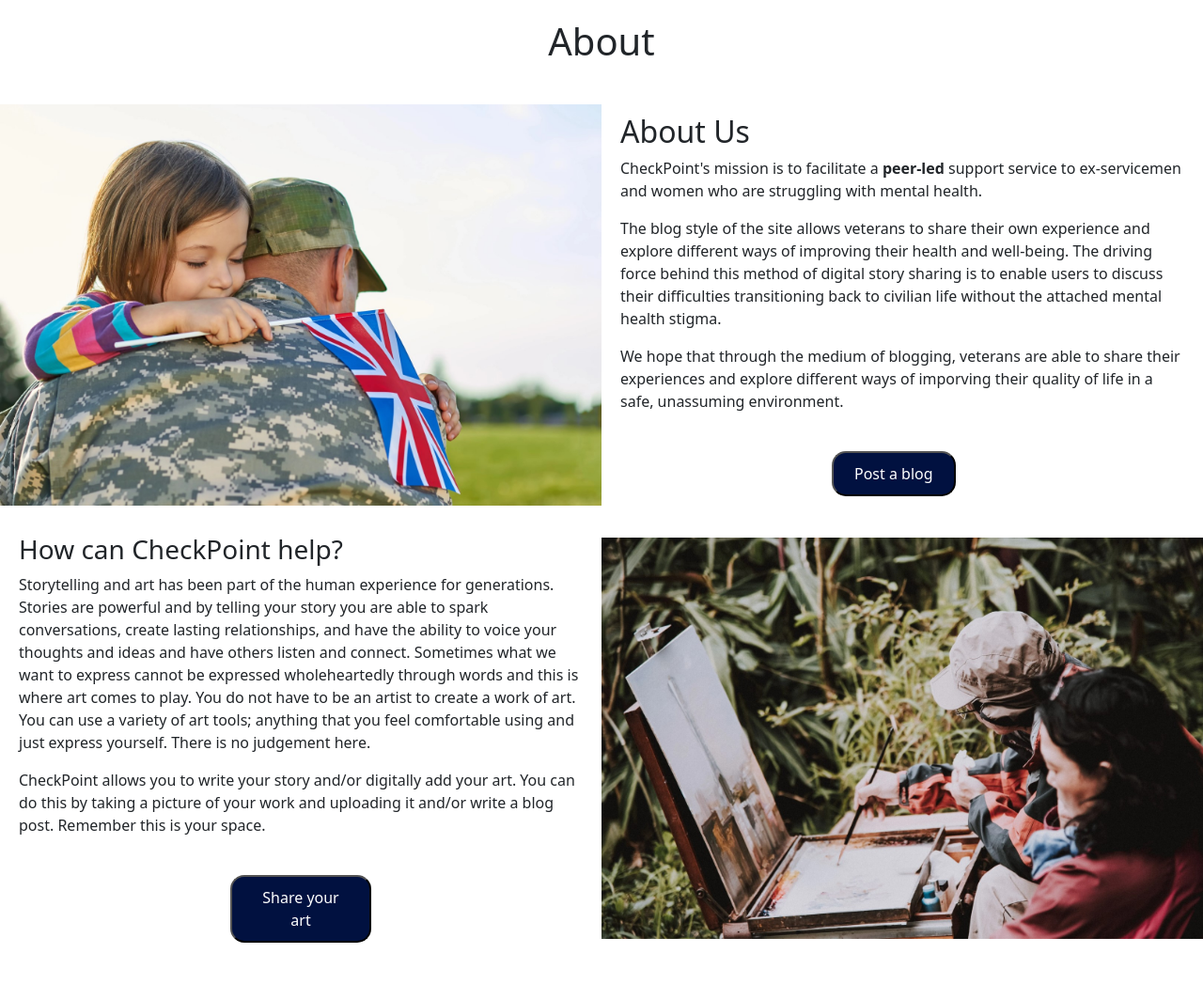
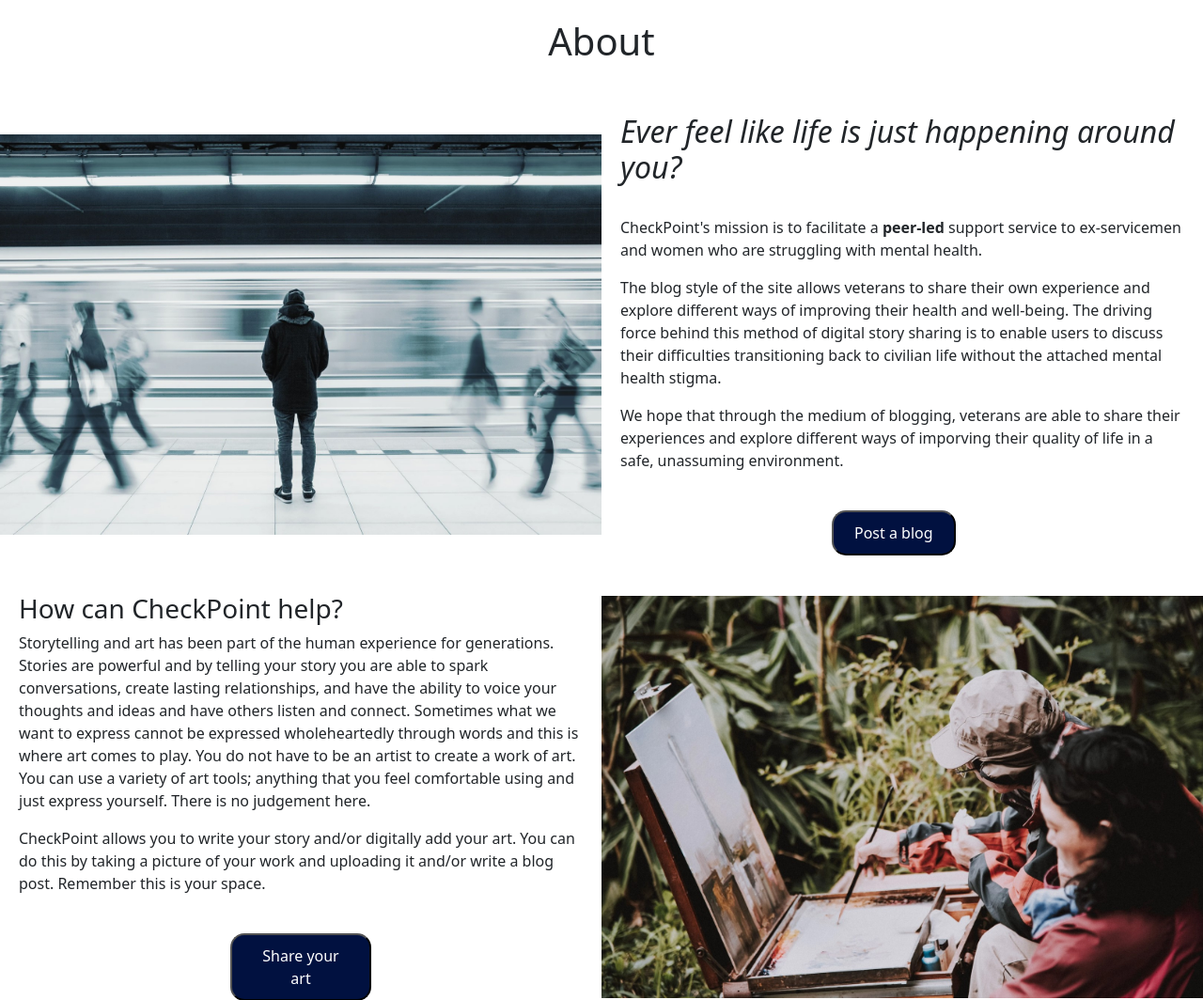
Before and after one commit to llewellynksj/CheckpointSite, a Django app: page /about/ in a window 1280 px wide. Shown: the part 80-1144 px from the top of the page at 94% size. Run offline with Django 3.2, Linux system fonts and the light colour scheme; some libraries are stand-ins or nearby versions.

Commit message:
Amend title and image on about page

```diff
--- a/templates/includes/about.html
+++ b/templates/includes/about.html
@@ -11,9 +11,10 @@
 </div>
 <!-- About us section -->
 <section class="flex-container">
-    <img class="about-img" src="../../static/images/army_hug.webp" alt="An army serviceman hugs a young girl holding a British flag">
+    <img class="about-img" src="../../static/images/city_life.webp" alt="A man stands with his back to the camera while busy city life is happening around him">
     <div class="about-text">
-        <h2>About Us</h2>
+        <h2><em>Ever feel like life is just happening around you?</em></h2>
+        <br>
         <p>CheckPoint's mission is to facilitate a <strong>peer-led</strong> support service to ex-servicemen and women who are struggling with mental health.</p>
         <p>The blog style of the site allows veterans to share their own experience and explore different ways of improving their health and well-being. The driving force behind this method of digital story sharing is to enable users to discuss their difficulties transitioning back to civilian life without the attached mental health stigma.</p>
         <p>We hope that through the medium of blogging, veterans are able to share their experiences and explore different ways of imporving their quality of life in a safe, unassuming environment.</p>
```
Also changed, not shown: static/images/city_life.webp (added).
